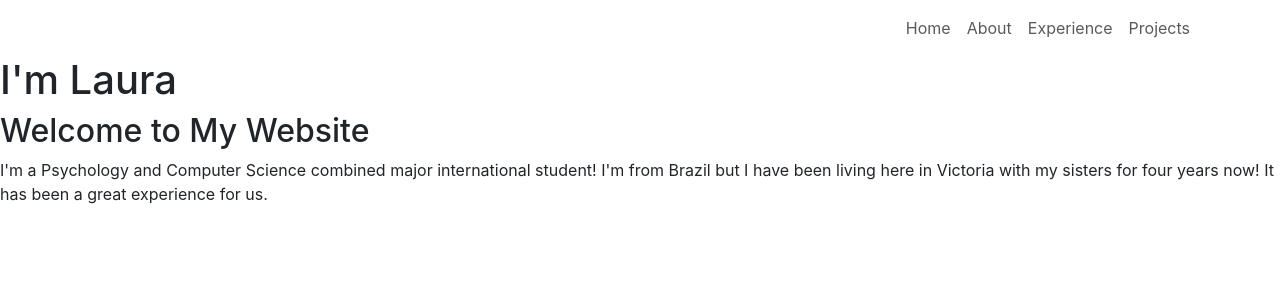
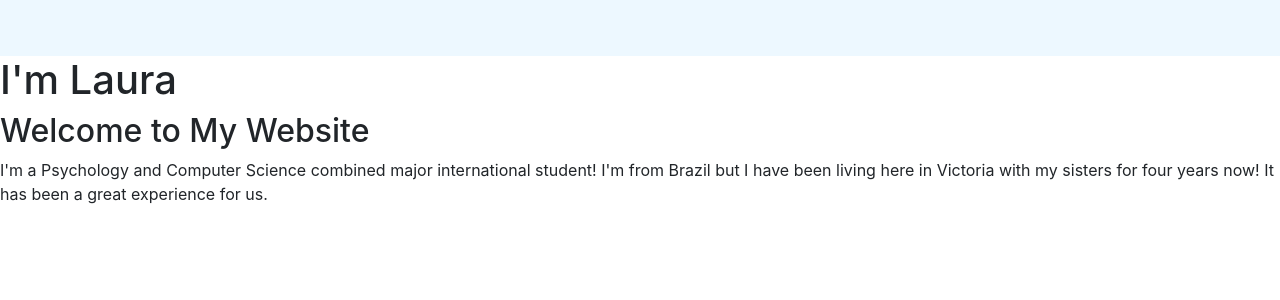
Before and after one commit to FernandesLaura0/personal-website-workshop, a React (Create React App) app: page / in a window 1280 px wide. Shown: the top 300 px of the page. Built offline with nearby package versions, Linux system fonts and the light colour scheme.

Commit message:
importing navigation css to js

```diff
--- a/src/components/NavigationBar.js
+++ b/src/components/NavigationBar.js
@@ -1,10 +1,11 @@
 import { Navbar, Nav, Container } from "react-bootstrap";
 import { Link } from "react-router-dom";
+import "./NavigationBar.css";
 
 
 const NavigationBar = () => {
     return (
-        <Navbar expand="lg" sticky="top">
+        <Navbar expand="lg" sticky="top" className="custom-navbar">
             <Container>
                 <Navbar.Toggle aria-controls="basic-navbar-nav" />
                 <Navbar.Collapse id="basic-navbar-nav">
```
